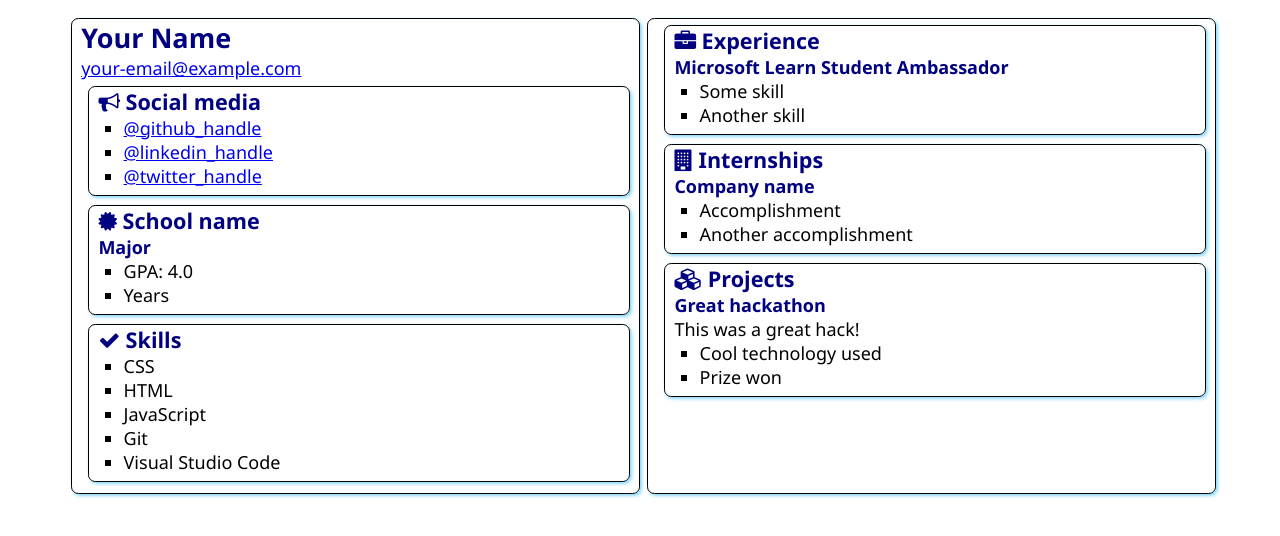
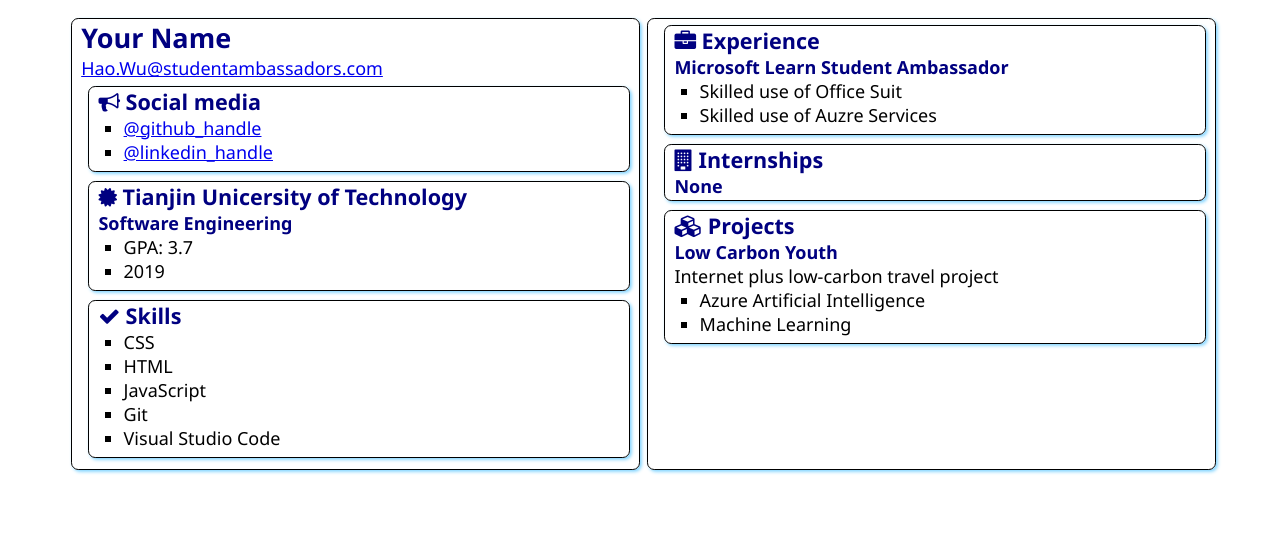
Before and after one commit to Rxlove/SATechnicalOnboarding, a plain HTML site: page src/index.html in a window 1280 px wide. Drawn offline with Linux system fonts and the light colour scheme.

Commit message:
Update index.html

```diff
--- a/src/index.html
+++ b/src/index.html
@@ -13,7 +13,7 @@
     <main>
         <article class="box">
             <h1>Your Name</h1>
-            <div><a href="mailto:your.email@example.com">your-email@example.com</a></div>
+            <div><a href="mailto:your.email@example.com">Hao.Wu@studentambassadors.com</a></div>
 
             <section class="box">
                 <h2>
@@ -21,9 +21,9 @@
                     Social media
                 </h2>
                 <ul>
-                    <li><a href="https://github.com/<handle>">@github_handle</a></li>
-                    <li><a href="https://linkedin.com/in/<handle>">@linkedin_handle</a></li>
-                    <li><a href="https://twitter.com/<handle>">@twitter_handle</a></li>
+                    <li><a href="https://github.com/Rxlove">@github_handle</a></li>
+                    <li><a href="https://linkedin.com/in/haowu2192">@linkedin_handle</a></li>
+                    <!-- <li><a href="https://twitter.com/<handle>">@twitter_handle</a></li> -->
                 </ul>
             </section>
 
@@ -31,12 +31,12 @@
                 <div class="education">
                     <h2>
                         <i class="fa fa-certificate" aria-hidden="true"></i>
-                        School name
+                        Tianjin Unicersity of Technology
                     </h2>
-                    <h3>Major</h3>
+                    <h3>Software Engineering</h3>
                     <ul>
-                        <li>GPA: 4.0</li>
-                        <li>Years</li>
+                        <li>GPA: 3.7</li>
+                        <li>2019</li>
                     </ul>
                 </div>
             </section>
@@ -63,8 +63,8 @@
                 </h2>
                 <h3>Microsoft Learn Student Ambassador</h3>
                 <ul>
-                    <li>Some skill</li>
-                    <li>Another skill</li>
+                    <li>Skilled use of Office Suit</li>
+                    <li>Skilled use of Auzre Services</li>
                 </ul>
             </section>
             <section class="box">
@@ -73,11 +73,11 @@
                     Internships
                 </h2>
 
-                <h3>Company name</h3>
-                <ul>
+                <h3>None</h3>
+                <!-- <ul>
                     <li>Accomplishment</li>
                     <li>Another accomplishment</li>
-                </ul>
+                </ul> -->
             </section>
             <section class="box">
                 <h2>
@@ -85,11 +85,11 @@
                     Projects
                 </h2>
 
-                <h3>Great hackathon</h3>
-                <div>This was a great hack!</div>
+                <h3>Low Carbon Youth</h3>
+                <div>Internet plus low-carbon travel project</div>
                 <ul>
-                    <li>Cool technology used</li>
-                    <li>Prize won</li>
+                    <li>Azure Artificial Intelligence</li>
+                    <li>Machine Learning</li>
                 </ul>
             </section>
         </article>
```
